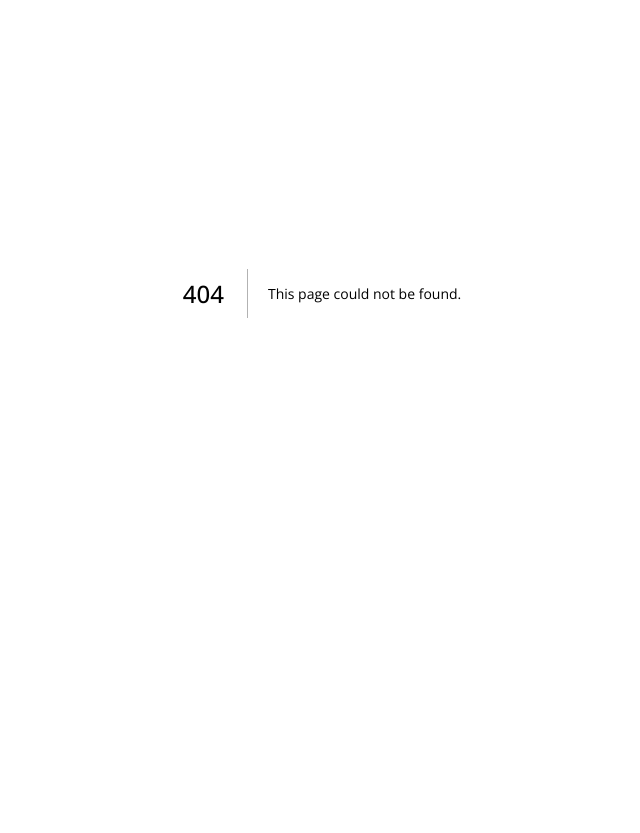
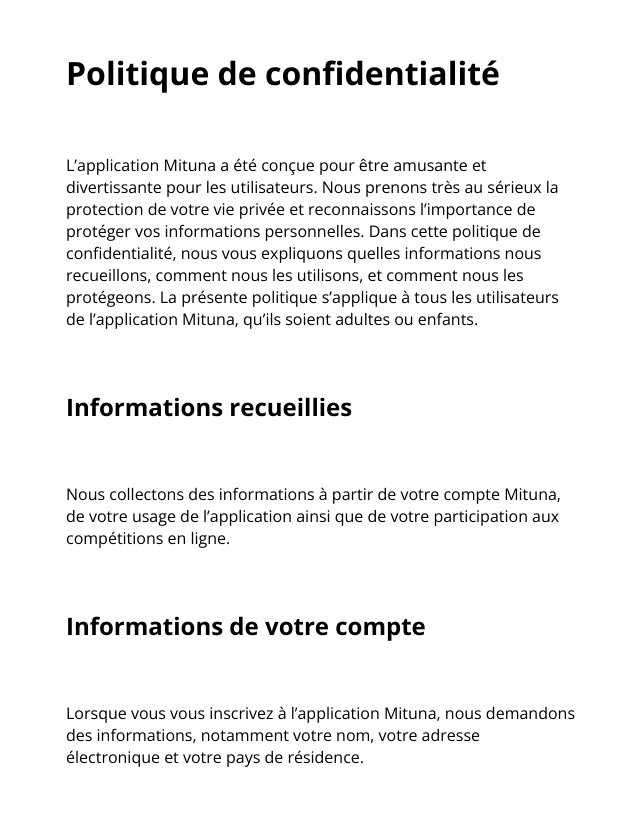
Before and after one commit to deepcolt/mituna-website, a Next.js app: page /privacy in a window 1280 px wide. Before the commit this address had no page. Shown: the part 107-940 px from the top of the page, without its empty margins (318-958 px from the left). Before the commit the page ends 800 px from the top, so only its background shows below. Built offline with nearby package versions, Linux system fonts and the light colour scheme.

Commit message:
✨ feat(privacy): privacy terms from markdown

```diff
--- /dev/null
+++ b/markdown/privacy.md
@@ -0,0 +1,33 @@
+# Politique de confidentialité
+
+L’application Mituna a été conçue pour être amusante et divertissante pour les utilisateurs. Nous prenons très au sérieux la protection de votre vie privée et reconnaissons l’importance de protéger vos informations personnelles. Dans cette politique de confidentialité, nous vous expliquons quelles informations nous recueillons, comment nous les utilisons, et comment nous les protégeons. La présente politique s’applique à tous les utilisateurs de l’application Mituna, qu’ils soient adultes ou enfants.
+
+## Informations recueillies
+
+Nous collectons des informations à partir de votre compte Mituna, de votre usage de l’application ainsi que de votre participation aux compétitions en ligne.
+
+## Informations de votre compte
+
+Lorsque vous vous inscrivez à l’application Mituna, nous demandons des informations, notamment votre nom, votre adresse électronique et votre pays de résidence.
+
+## Informations d’usage
+
+Nous recueillons des informations sur votre usage de l’application Mituna, notamment la fréquence d’utilisation, le temps passé à jouer, et le nombre de questions posées et de réponses données.
+
+## Informations des compétitions en ligne
+
+Nous recueillons également des informations sur votre participation aux compétitions en ligne, notamment le nombre de compétitions auxquelles vous avez participé, votre place dans le classement des joueurs, et le nombre des réponses correctes que vous avez données.
+
+## Utilisation des données
+
+Nous utilisons les informations que nous collectons pour améliorer votre expérience de l’application Mituna. Nous utilisons les informations sur votre compte pour vous fournir un service personnalisé et pour vous fournir des informations sur notre application et nos services. Nous utilisons les informations sur votre usage pour adapter l’application à vos préférences et pour améliorer notre offre de jeux. Nous utilisons les informations sur les compétitions en ligne pour vous fournir des informations sur votre performance et sur les résultats des compétitions.
+
+## Partage des informations
+
+Nous ne partageons pas les informations que nous collectons à des fins commerciales ou publicitaires. Nous pouvons partager vos informations avec des tiers pour vous fournir des services et des informations que vous avez demandé. Nous pouvons également divulguer des informations personnelles si la loi l’exige.
+
+## Sécurité
+
+Nous prenons des mesures pour protéger vos informations contre l’accès ou l’utilisation non autorisés, la divulgation, la perte ou la destruction. Nous n’utilisons pas de système de stockage connecté à Internet pour conserver vos informations et nous protégeons vos informations à l’aide de techniques de sécurité avancées.
+
+Si vous avez des questions sur notre politique de confidentialité, veuillez nous contacter à l’adresse suivante : [omasuaku@gmail.com](mailto:omasuaku@gmail.com).
--- a/package.json
+++ b/package.json
@@ -19,8 +19,10 @@
     "react": "18.2.0",
     "react-device-detect": "^2.2.3",
     "react-dom": "18.2.0",
+    "react-markdown": "^8.0.5",
     "react-spinners": "^0.13.8",
     "styled-components": "^5.3.8",
+    "swr": "^2.1.0",
     "typescript": "4.9.5"
   },
   "devDependencies": {
--- /dev/null
+++ b/src/app/api/privacy/route.ts
@@ -0,0 +1,11 @@
+import path from 'path'
+import { promises as fs } from 'fs'
+
+export async function GET(request: Request) {
+  //Find the absolute path of the json directory
+  const mdDirectory = path.join(process.cwd(), 'markdown')
+  //Read the json data file data.json
+  const fileContents = await fs.readFile(mdDirectory + '/privacy.md', 'utf8')
+  //Return the content of the data file in json format
+  return new Response(fileContents)
+}
--- /dev/null
+++ b/src/app/privacy/page.tsx
@@ -0,0 +1,38 @@
+'use client'
+
+import ReactMarkdown from 'react-markdown'
+import useSWR from 'swr'
+import styled from 'styled-components'
+
+const Container = styled.div`
+  display: flex;
+  flex-direction: column;
+  justify-content: center;
+  padding: 10% 30%;
+
+  & > * {
+    margin: 30px 0;
+  }
+
+  @media (max-width: 700px) {
+    padding: 10% 5%;
+  }
+`
+
+const fetcher = (url: string) => fetch(url).then((res) => res.text())
+
+const Page = () => {
+  const { data, error } = useSWR('/api/privacy', fetcher)
+  //Handle the error state
+  if (error) return <div>Failed to load</div>
+  //Handle the loading state
+  if (!data) return <div>Loading...</div>
+
+  return (
+    <Container>
+      <ReactMarkdown>{data}</ReactMarkdown>
+    </Container>
+  )
+}
+
+export default Page
```
Also changed, not shown: 1 other file (tests, documents, lock files or other folders).
